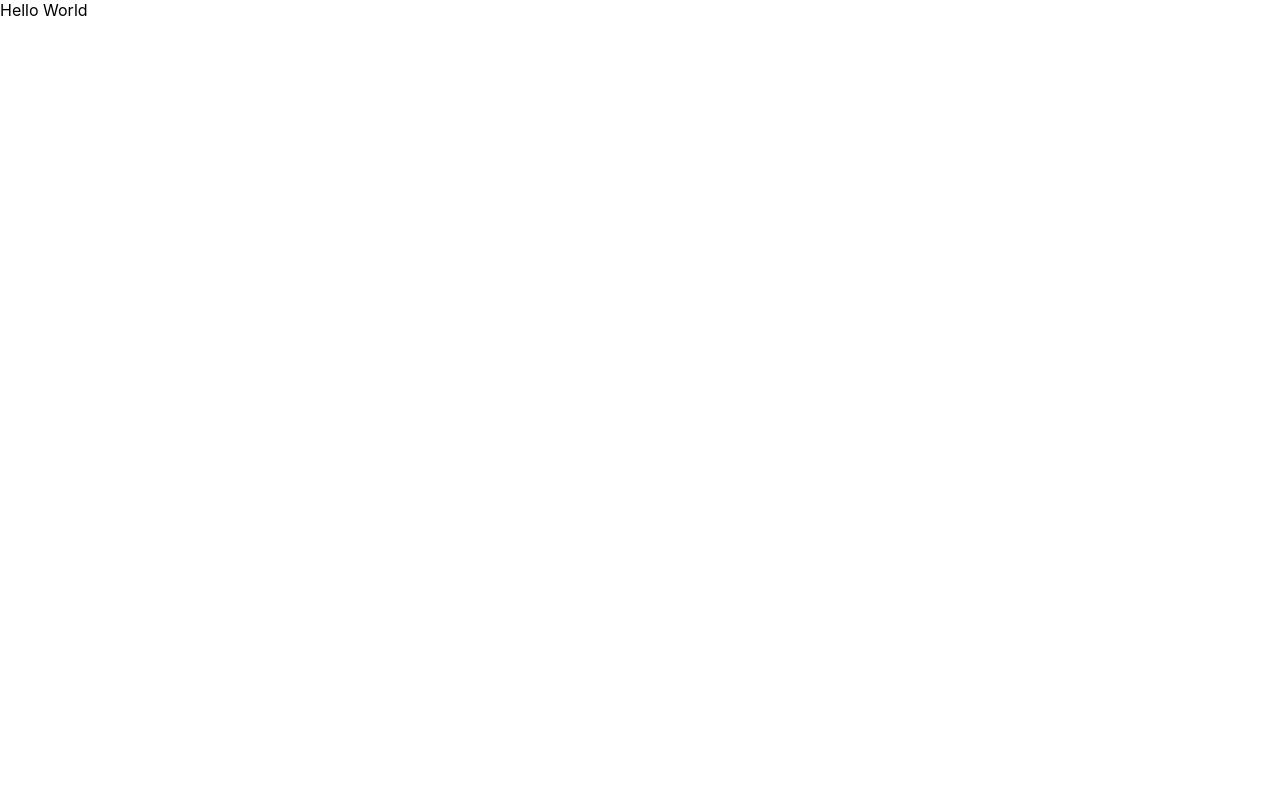
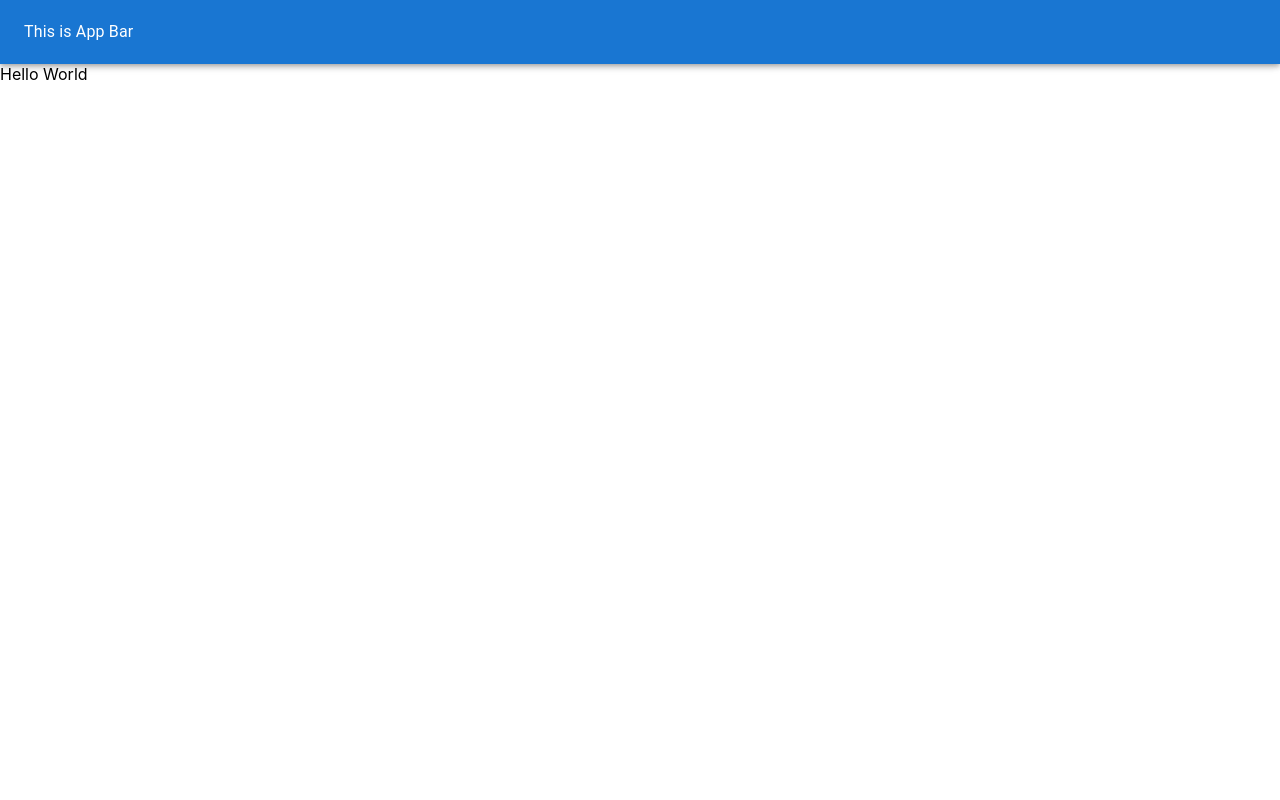
Before and after one commit to solomoni1/solomoni1, a React (Create React App) app: page / in a window 1280 px wide. Shown: the top 800 px of the page. Built offline with nearby package versions, Linux system fonts and the light colour scheme.

Commit message:
feat(WIP): add Header

```diff
--- a/package.json
+++ b/package.json
@@ -12,7 +12,6 @@
     "@testing-library/user-event": "^13.5.0",
     "customize-cra": "^1.0.0",
     "lodash": "^4.17.21",
-    "material-ui": "^0.20.2",
     "react": "^18.2.0",
     "react-dom": "^18.2.0",
     "react-router-dom": "^6.6.1",
--- /dev/null
+++ b/src/components/FloatingList.jsx
@@ -0,0 +1,5 @@
+import React from 'react';
+
+export default function FloatingList() {
+  return <div>Hello World</div>;
+}
--- /dev/null
+++ b/src/components/Header.jsx
@@ -0,0 +1,12 @@
+import React from 'react';
+import { AppBar, Toolbar, Typography } from '@mui/material';
+
+export default function Header() {
+  return (
+    <AppBar position="sticky">
+      <Toolbar>
+        <Typography>This is App Bar</Typography>
+      </Toolbar>
+    </AppBar>
+  );
+}
--- /dev/null
+++ b/src/components/MainContents.jsx
@@ -0,0 +1,5 @@
+import React from 'react';
+
+export default function FloatingList() {
+  return <div className="main-content">Hello World</div>;
+}
--- /dev/null
+++ b/src/components/index.js
@@ -0,0 +1,3 @@
+export { default as Header } from './Header';
+export { default as MainContents } from './MainContents';
+export { default as FloatingList } from './FloatingList';
--- a/src/pages/MainPage.jsx
+++ b/src/pages/MainPage.jsx
@@ -1,7 +1,15 @@
 import React from 'react';
+import { FloatingList, Header, MainContents } from '@/components';
+import '@/scss/index.scss';
 
 export default class MainPage extends React.Component {
   render() {
-    return <div>Hello World</div>;
+    return (
+      <div className="main">
+        <Header />
+        <MainContents />
+        <FloatingList />
+      </div>
+    );
   }
 }
--- /dev/null
+++ b/src/scss/index.scss
@@ -0,0 +1,3 @@
+.main-content {
+  height: 2000px;
+}
```
